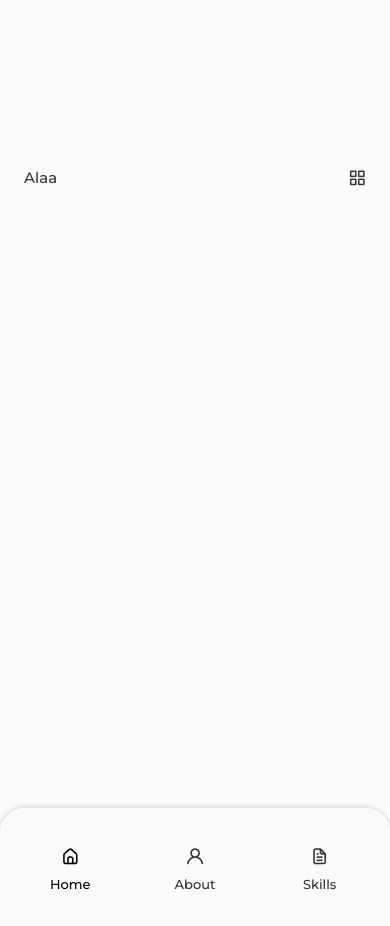
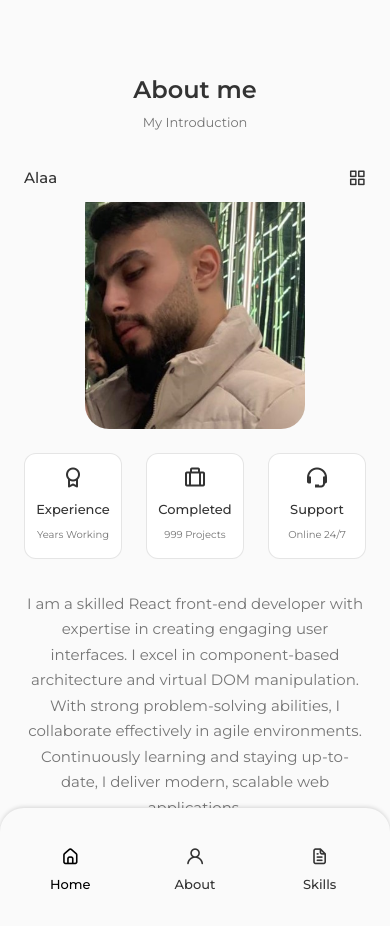
Before and after one commit to alaaobed88/portfolio-AlaaObeid, a React (Create React App) app: page / in a window 390 px wide. Shown: the part 642-1568 px from the top of the page. Before the commit the page ends 844 px from the top, so only its background shows below. Built offline with nearby package versions, Linux system fonts and the light colour scheme.

Commit message:
completed about section with styling little changes will occur later

```diff
--- a/src/App.js
+++ b/src/App.js
@@ -1,11 +1,13 @@
 import Header from "./components/Header/Header";
 import Home from "./components/Home/Home";
+import About from "./components/About/About";
 const App = () => {
   return (
     <>
       <Header />
       <main>
         <Home />
+        <About/>
       </main>
     </>
   );
--- /dev/null
+++ b/src/components/About/About.js
@@ -0,0 +1,56 @@
+import React from "react";
+import "./about.css";
+import AboutImg from "../../assets/IMG_6775.jpg";
+import Info from "./Info";
+const About = () => {
+  return (
+    <section className="about section" id="about">
+      <h2 className="section-title">About me</h2>
+      <span className="section-subtitle">My Introduction</span>
+      <div className="about-container container grid">
+        <img src={AboutImg} alt="" className="about-img" />
+        <div className="about-data">
+          <Info />
+          <p className="about-description">
+            I am a skilled React front-end developer with expertise in creating
+            engaging user interfaces. I excel in component-based architecture
+            and virtual DOM manipulation. With strong problem-solving abilities,
+            I collaborate effectively in agile environments. Continuously
+            learning and staying up-to-date, I deliver modern, scalable web
+            applications.
+          </p>
+          <a download="" href="" className="button button-flex">
+            Download CV
+            <svg
+              class="button-icon"
+              xmlns="http://www.w3.org/2000/svg"
+              width="24"
+              height="24"
+              viewBox="0 0 24 24"
+              fill="none"
+            >
+              <path
+                d="M15.25 22.7502H9.25C3.82 22.7502 1.5 20.4302 1.5 15.0002V9.00024C1.5 3.57024 3.82 1.25024 9.25 1.25024H14.25C14.66 1.25024 15 1.59024 15 2.00024C15 2.41024 14.66 2.75024 14.25 2.75024H9.25C4.64 2.75024 3 4.39024 3 9.00024V15.0002C3 19.6102 4.64 21.2502 9.25 21.2502H15.25C19.86 21.2502 21.5 19.6102 21.5 15.0002V10.0002C21.5 9.59024 21.84 9.25024 22.25 9.25024C22.66 9.25024 23 9.59024 23 10.0002V15.0002C23 20.4302 20.68 22.7502 15.25 22.7502Z"
+                fill="var(--container-color)"
+              ></path>
+              <path
+                d="M22.25 10.7502H18.25C14.83 10.7502 13.5 9.42023 13.5 6.00023V2.00023C13.5 1.70023 13.68 1.42023 13.96 1.31023C14.24 1.19023 14.56 1.26023 14.78 1.47023L22.78 9.47023C22.99 9.68023 23.06 10.0102 22.94 10.2902C22.82 10.5702 22.55 10.7502 22.25 10.7502ZM15 3.81023V6.00023C15 8.58023 15.67 9.25023 18.25 9.25023H20.44L15 3.81023Z"
+                fill="var(--container-color)"
+              ></path>
+              <path
+                d="M13.25 13.7502H7.25C6.84 13.7502 6.5 13.4102 6.5 13.0002C6.5 12.5902 6.84 12.2502 7.25 12.2502H13.25C13.66 12.2502 14 12.5902 14 13.0002C14 13.4102 13.66 13.7502 13.25 13.7502Z"
+                fill="var(--container-color)"
+              ></path>
+              <path
+                d="M11.25 17.7502H7.25C6.84 17.7502 6.5 17.4102 6.5 17.0002C6.5 16.5902 6.84 16.2502 7.25 16.2502H11.25C11.66 16.2502 12 16.5902 12 17.0002C12 17.4102 11.66 17.7502 11.25 17.7502Z"
+                fill="var(--container-color)"
+              ></path>
+            </svg>
+          </a>
+        </div>
+      </div>
+    </section>
+  );
+};
+
+export default About;
--- /dev/null
+++ b/src/components/About/Info.js
@@ -0,0 +1,30 @@
+import React from "react";
+
+const Info = () => {
+  return (
+    <div className="about-info grid">
+      <div className="about-box">
+        <i class="bx bx-award about-icon"></i>
+
+        <h3 className="about-title">Experience</h3>
+        <span className="about-subtitle">Years Working</span>
+      </div>
+
+      <div className="about-box">
+        <i class="bx bx-briefcase-alt about-icon"></i>
+
+        <h3 className="about-title">Completed</h3>
+        <span className="about-subtitle">999 Projects</span>
+      </div>
+
+      <div className="about-box">
+        <i class="bx bx-support about-icon"></i>
+
+        <h3 className="about-title">Support</h3>
+        <span className="about-subtitle">Online 24/7</span>
+      </div>
+    </div>
+  );
+};
+
+export default Info;
--- /dev/null
+++ b/src/components/About/about.css
@@ -0,0 +1,90 @@
+.about-container {
+  grid-template-columns: repeat(2, 1fr);
+  align-items: center;
+  column-gap: 4rem;
+}
+
+.about-img {
+  width: 350px;
+  border-radius: 1.5rem;
+  justify-self: center;
+}
+
+.about-info {
+  grid-template-columns: repeat(3, 140px);
+  gap: 0.5rem;
+  margin-bottom: 2rem;
+}
+
+.about-box {
+  background-color: var(--container-color);
+  border: 1px solid rgba(0, 0, 0, 0.1);
+  border-radius: 0.75rem;
+  text-align: center;
+  padding: 1rem 1.25rem;
+}
+
+.about-icon {
+  font-size: 1.5rem;
+  color: var(--title-color);
+  margin-bottom: 0.5rem;
+}
+
+.about-title {
+  font-size: var(--small-font-size);
+  font-weight: var(--font-medium);
+}
+
+.about-subtitle {
+  font-size: var(--tiny-font-size);
+}
+
+.about-description {
+  padding: 0 4rem 0 0;
+  margin-bottom: 2.5rem;
+}
+
+/*BreakPoints*/
+@media screen and (max-width: 992px) {
+  .about-container {
+    grid-template-columns: 1fr;
+    row-gap: 2.5rem;
+  }
+
+  .about-img {
+    width: 220px;
+  }
+
+  .about-box {
+    padding: 0.75rem 0.5rem;
+  }
+
+  .about-data {
+    text-align: center;
+  }
+
+  .about-info {
+    justify-content: center;
+  }
+
+  .about-description {
+    padding: 0 5rem;
+    margin-bottom: 2rem;
+  }
+}
+
+@media screen and (max-width: 576px) {
+  .about-info {
+    grid-template-columns: repeat(3, 1fr);
+  }
+
+  .about-description {
+    padding: 0;
+  }
+}
+
+@media screen and (max-width: 350px) {
+  .about-info {
+    grid-template-columns: repeat(2, 1fr);
+  }
+}
--- a/src/index.css
+++ b/src/index.css
@@ -168,8 +168,16 @@
 }
 
 @media screen and (max-width: 768px) {
+  body {
+    margin: 0 0 var(--header-height) 0;
+  }
+
   .section {
     padding: 2rem 0 4rem;
+  }
+
+  .section-subtitle {
+    margin-bottom: 3rem;
   }
 }
 
@@ -182,7 +190,7 @@
     margin-right: 1rem;
   }
 
-  :root{
-    --big-font-size:2.25rem;
+  :root {
+    --big-font-size: 2.25rem;
   }
 }
```
